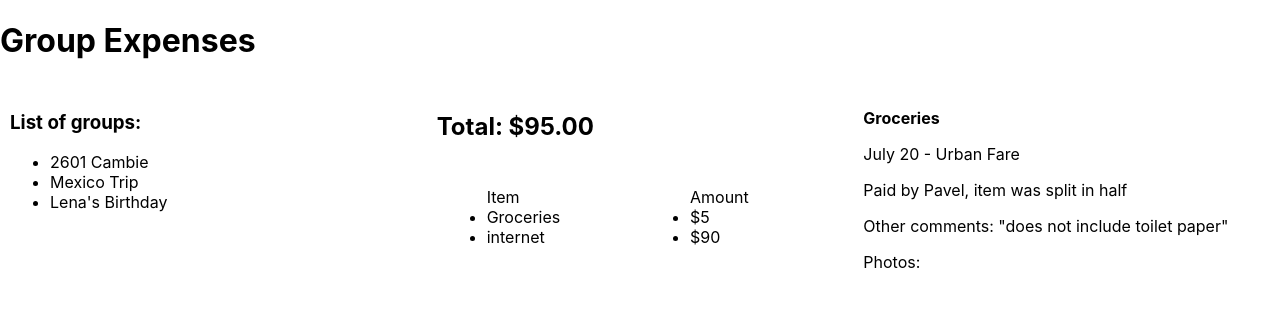
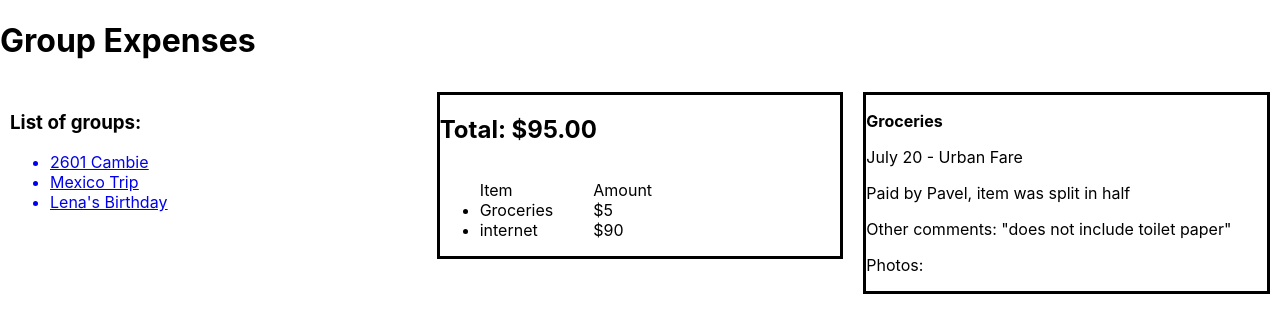
Before and after one commit to leeenah/group-expenses, a React (Create React App) app: page / in a window 1280 px wide. Shown: the top 332 px of the page. Built offline with nearby package versions, Linux system fonts and the light colour scheme.

Commit message:
cleaned up code

```diff
--- a/src/components/Expenses.js
+++ b/src/components/Expenses.js
@@ -1,21 +1,26 @@
 import React from "react";
 
+import "./Expenses.css";
+
 const Expenses = (props) => {
-  const expenseItem = props.expenses.map((item) => <li>{item.item}</li>);
-
-  const expensePrice = props.expenses.map((price) => <li>${price.amount}</li>);
+  const expenseItem = props.expenses.map((item, index) => (
+    <li key={index}>{item.item}</li>
+  ));
+  const expensePrice = props.expenses.map((price, index) => (
+    <li key={index}>${price.amount}</li>
+  ));
 
   return (
-    <div className="expenses-items">
+    <div className="expenses-items" style={{ border: "solid" }}>
       <h2>Total: $95.00</h2>
       <div className="row">
-        <div className="col">
+        <div className="col-item">
           {/* onClick on the expenseItem,
           it will open up the ItemDetail and display extra information */}
           <ul>Item {expenseItem}</ul>
         </div>
-        <div className="col">
-          <ul>Amount {expensePrice}</ul>
+        <div className="col-price">
+          <ul style={{ listStyleType: "none" }}>Amount {expensePrice}</ul>
         </div>
       </div>
     </div>
--- a/src/components/Group.js
+++ b/src/components/Group.js
@@ -1,16 +1,25 @@
 import React from "react";
 
-const Group = (props) => {
-  const group = props.groups.map((groupName, index) => (
-    <li key={index}>{groupName.name}</li>
+const Group = ({ groups }) => {
+  const group = groups.map((groupName, index) => (
+    <a href="/" onClick={openExpenseList}>
+      <li key={index}>{groupName.name}</li>
+    </a>
   ));
+
+  var openExpenseList = (event) => {
+    event.preventDefault();
+    console.log("clicked");
+  };
 
   return (
     <div className="group-panel">
       <h3>List of groups:</h3>
       {/* onClick on the group name,
-          it will open up the Expenses for the group and display extra information */}
-      <ul>{group}</ul>
+          it will open up the Expenses for the group and display list of expenses */}
+      <a href="/">
+        <ul>{group}</ul>
+      </a>
     </div>
   );
 };
--- a/src/components/ItemDetail.js
+++ b/src/components/ItemDetail.js
@@ -2,7 +2,7 @@ import React from "react";
 
 const ItemDetail = () => {
   return (
-    <div className="item-detail">
+    <div className="item-detail" style={{ border: "solid" }}>
       <p>
         <strong>Groceries</strong>
       </p>
```
Also changed, not shown: src/components/Expenses.css (added).
